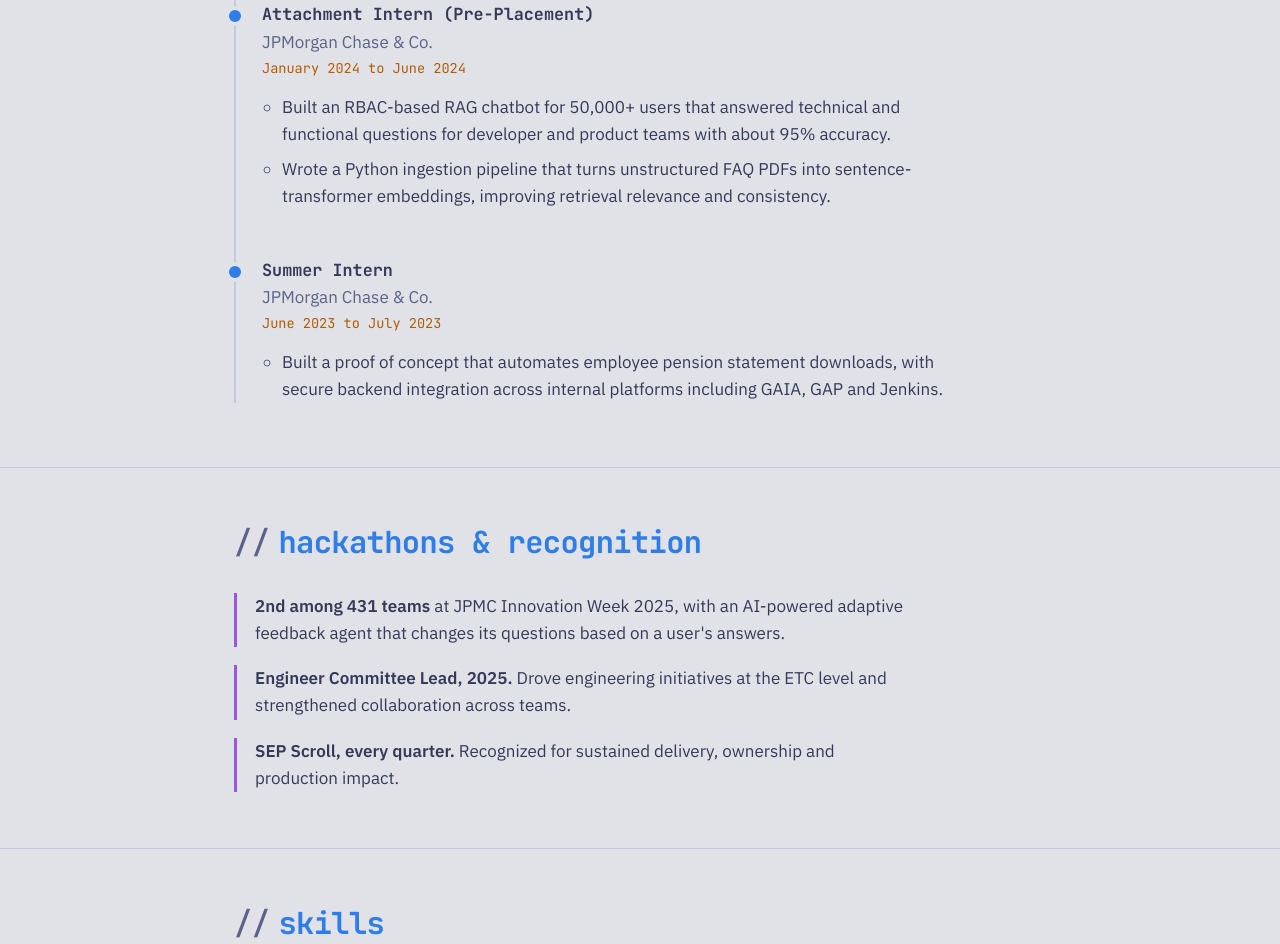
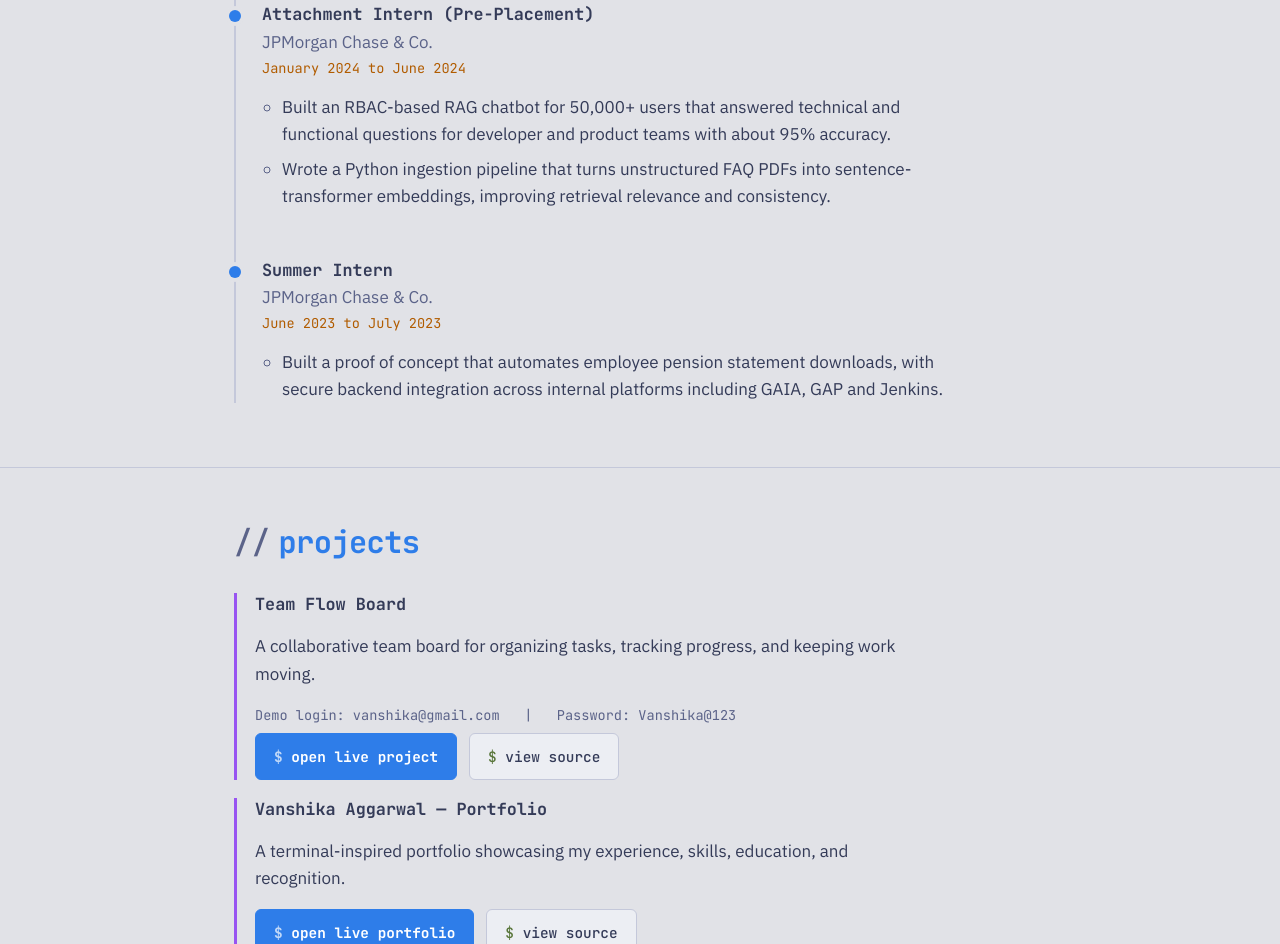
Before and after one commit to vanshikaaggarwal02/Portfolio, a plain HTML site: page index.html in a window 1280 px wide. Shown: the part 1856-2800 px from the top of the page. Drawn offline with Linux system fonts and the light colour scheme.

Commit message:
Add projects section and demo access details
Added a new section for projects with details and links.

```diff
--- a/index.html
+++ b/index.html
@@ -145,7 +145,7 @@
     <nav aria-label="Primary">
       <ul>
         <li><a href="#experience">experience</a></li>
-        <li><a href="#skills">skills</a></li>
+        <li><a href="#skills">skills</a></li><li><a href="#projects">projects</a></li>
         <li><a href="#education">education</a></li>
         <li><a href="#contact">contact</a></li>
       </ul>
@@ -234,7 +234,32 @@
     </div>
   </section>
 
-  <!-- ============ RECOGNITION ============ -->
+    <!-- ============ PROJECTS ============ -->
+  <section id="projects">
+    <div class="wrap">
+      <h2><span class="slash">//</span>projects</h2>
+      <ul class="wins">
+        <li>
+          <h3>Team Flow Board</h3>
+          <p>A collaborative team board for organizing tasks, tracking progress, and keeping work moving.</p><p class="review-note">Demo login: vanshika@gmail.com &nbsp; | &nbsp; Password: Vanshika@123</p>
+          <div class="actions">
+            <a class="btn primary" href="https://team-flow-board-six.vercel.app" target="_blank" rel="noopener">open live project</a>
+            <a class="btn" href="https://github.com/vanshikaaggarwal02/team-flow-board" target="_blank" rel="noopener">view source</a>
+          </div>
+        </li>
+        <li>
+          <h3>Vanshika Aggarwal — Portfolio</h3>
+          <p>A terminal-inspired portfolio showcasing my experience, skills, education, and recognition.</p>
+          <div class="actions">
+            <a class="btn primary" href="https://portfolio-vanshika-cc91.vercel.app" target="_blank" rel="noopener">open live portfolio</a>
+            <a class="btn" href="https://github.com/vanshikaaggarwal02/Portfolio" target="_blank" rel="noopener">view source</a>
+          </div>
+        </li>
+      </ul>
+    </div>
+  </section>
+
+<!-- ============ RECOGNITION ============ -->
   <section id="recognition">
     <div class="wrap">
       <h2><span class="slash">//</span>hackathons &amp; recognition</h2>
```
